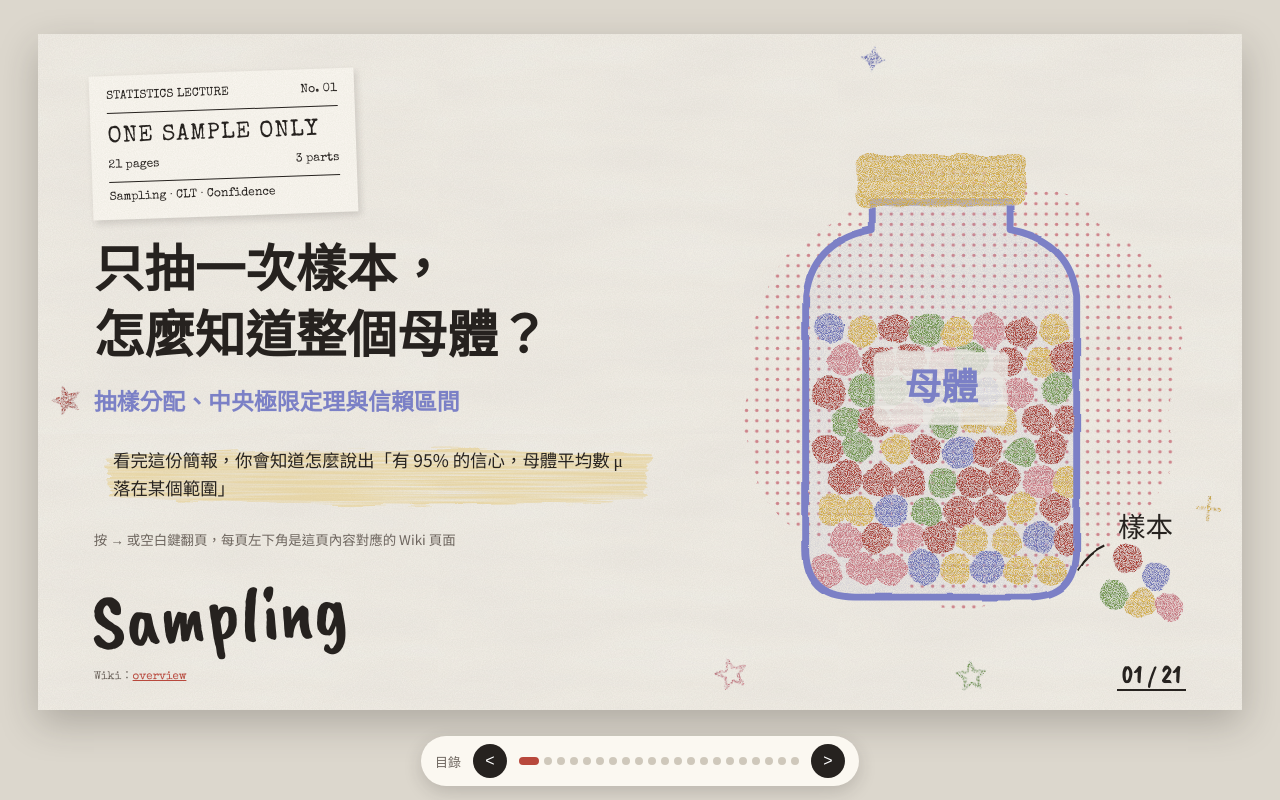
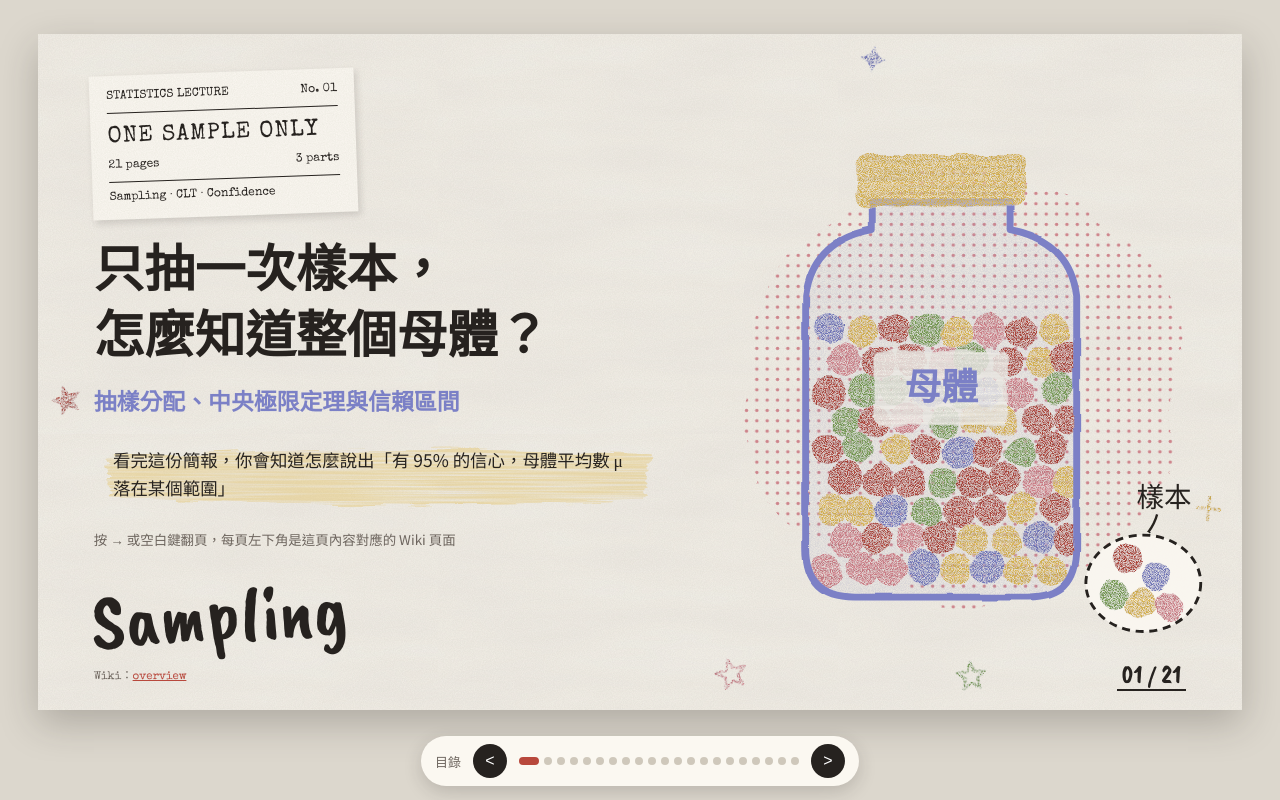
Before and after one commit to canf1ver12/statistics-llm-wiki, a plain HTML site: page lessons/sampling-clt-ci/index.html in a window 1280 px wide. Drawn offline with nearby package versions, Linux system fonts and the light colour scheme; a web font is replaced by a local one.

Commit message:
fix(slides): 封面樣本改用虛線圈起並修正指示線位置
- 5 顆樣本球加上虛線圈與淺色底，看得出是一組抽出的樣本
- 樣本標籤的指示線改成指向圈，不再指到罐子

```diff
--- a/lessons/sampling-clt-ci/index.html
+++ b/lessons/sampling-clt-ci/index.html
@@ -824,9 +824,12 @@ slides.forEach((s, k) => { const w = WORDS[k + 1]; if (w) s.insertAdjacentHTML("
   text(s, 210, 292, "母體", { size: 32, fill: css("--peri"), font: css("--note") }).setAttribute("font-weight", 700);
   el("path", { d: body, fill: "none", stroke: css("--peri"), "stroke-width": 6, "stroke-linejoin": "round" }, s);
   el("rect", { x: 136, y: 78, width: 148, height: 46, rx: 10, fill: css("--mustard") }, s);
+  // Enclose the sample: pale dish plus a dashed loop so it reads as one drawn sample
+  el("ellipse", { cx: 386, cy: 452, rx: 50, ry: 42, fill: "#fbf8f1", opacity: .9 }, s);
+  el("ellipse", { cx: 386, cy: 452, rx: 50, ry: 42, fill: "none", stroke: css("--ink"), "stroke-width": 2.5, "stroke-dasharray": "7 5" }, s);
   [[372, 430, 0], [396, 446, 2], [384, 470, 3], [408, 472, 1], [360, 462, 4]].forEach(([x, y, c]) => el("circle", { cx: x, cy: y, r: 13, fill: colors[c] }, s));
-  text(s, 388, 412, "樣本", { size: 24, fill: css("--ink"), font: css("--note") });
-  el("path", { d: "M352 420 q-14 6 -22 20", fill: "none", stroke: css("--ink"), "stroke-width": 2 }, s);
+  text(s, 404, 386, "樣本", { size: 24, fill: css("--ink"), font: css("--note") });
+  el("path", { d: "M398 392 q-2 8 -8 16", fill: "none", stroke: css("--ink"), "stroke-width": 2 }, s);
 })();
 
 // ?autorun runs both simulations once on load (used for screenshot checks)
```
